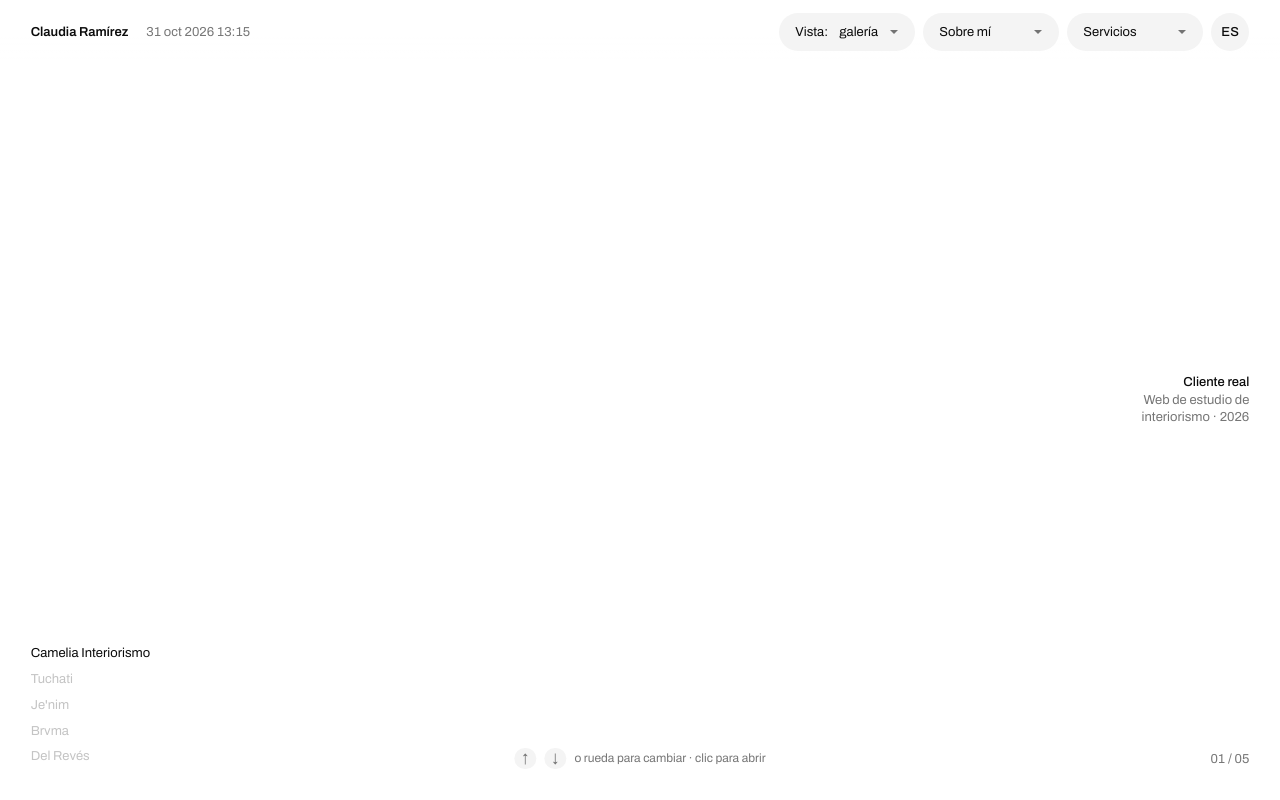
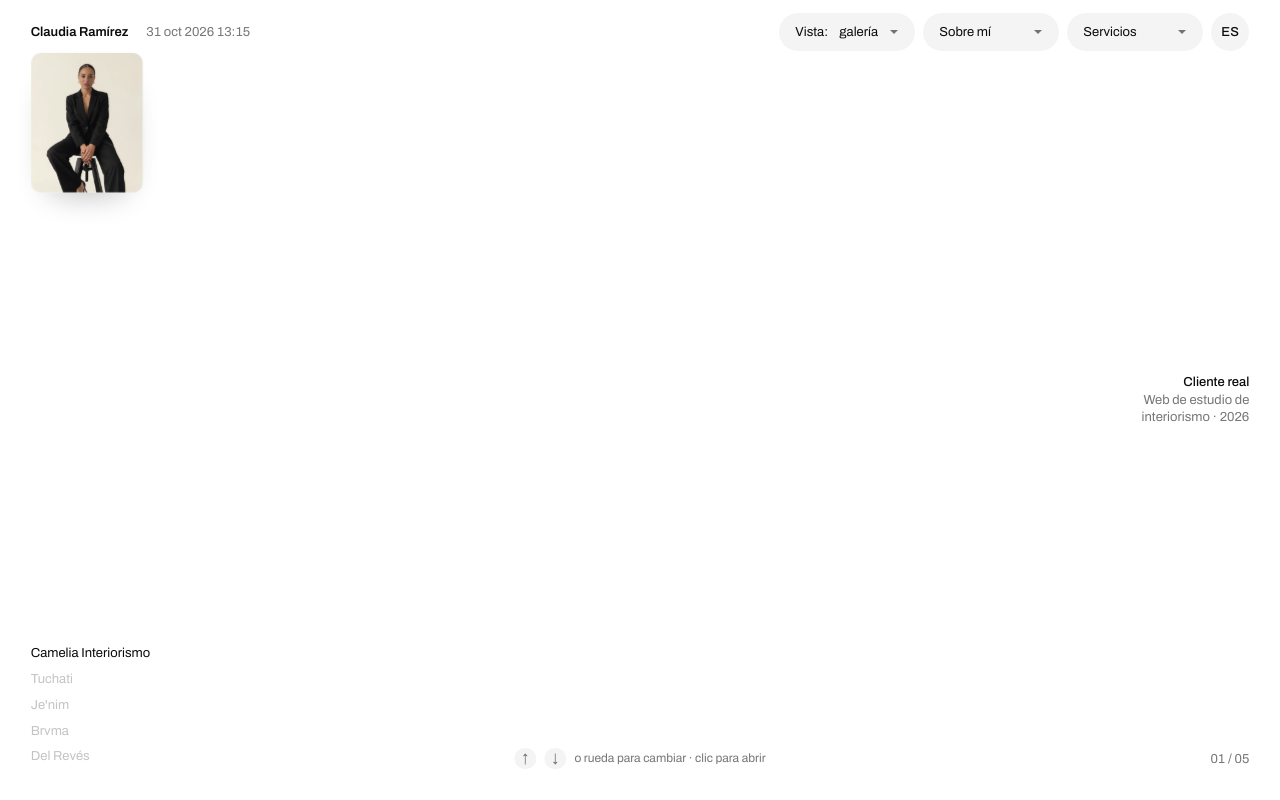
Before and after one commit to claudiarmdesign/Portfolio, a plain HTML site: page index.html in a window 1280 px wide. Drawn offline with Linux system fonts and the light colour scheme.

Commit message:
Foto que se asoma sola en móvil y cargador sin año
Co-Authored-By: Claude Sonnet 5.5 <noreply@anthropic.com>

```diff
--- a/comun.js
+++ b/comun.js
@@ -53,6 +53,15 @@
     el.className = "who-w";
     el.innerHTML = `<a class="who" href="${href}">${esc(marca)}</a><span class="who-foto" aria-hidden="true"><img src="${D.yo.foto}" alt=""></span>`;
     // en pantallas táctiles no hay «hover»: al pulsar el nombre sale la foto y, un instante después, se hace lo de siempre (volver al inicio / recargar)
+    // además, en táctil la foto se asoma sola una vez por visita (cuando ya no está el cargador) para que se vea sin tener que pulsar
+    if(matchMedia("(hover:none)").matches){
+      let visto = false; try{ visto = sessionStorage.getItem("port-foto") === "1"; }catch(e){}
+      if(!visto){
+        const espera = setInterval(() => { if(document.body.classList.contains("cargando")) return; clearInterval(espera);
+          try{ sessionStorage.setItem("port-foto", "1"); }catch(e){}
+          setTimeout(() => { el.classList.add("abre"); setTimeout(() => el.classList.remove("abre"), 3200); }, 700); }, 200);
+      }
+    }
     if(matchMedia("(hover:none)").matches) el.querySelector(".who").addEventListener("click", e => {
       if(e.metaKey || e.ctrlKey || e.shiftKey || el.classList.contains("abre")) return;
       e.preventDefault(); el.classList.add("abre"); setTimeout(() => { location.href = href; }, reduced ? 300 : 1100);
@@ -89,7 +98,7 @@
     const ps = D.proyectos, N = ps.length;
     const el = document.createElement("div");
     el.className = "carga"; el.setAttribute("role", "status"); el.setAttribute("aria-label", t("carga"));
-    el.innerHTML = `<div class="ctop" aria-hidden="true"><span>${esc(marca)}</span><span>Portfolio '26</span></div>
+    el.innerHTML = `<div class="ctop" aria-hidden="true"><span>${esc(marca)}</span><span>Portfolio</span></div>
       <div class="c1" aria-hidden="true"><div class="cn"><span id="cn" lang="es">Hola</span></div><div class="cfoto">${ps.map((p, i) => `<div class="cf" data-i="${i}">${mini(p)}</div>`).join("")}</div></div>
       <div class="cpie" aria-hidden="true"><b id="cp"></b></div>`;
     document.body.classList.add("cargando"); document.body.prepend(el);
--- a/index.html
+++ b/index.html
@@ -138,7 +138,7 @@ FINISH: unreviewed and undocumented is unfinished; this build ends with the fini
 </main>
 
 <script src="datos.js?v=1793446367"></script>
-<script src="comun.js?v=1793450592"></script>
+<script src="comun.js?v=1793452497"></script>
 <script>
 (function(){
   const D = DATOS, E = PORT.esc, $ = s => document.querySelector(s), N = D.proyectos.length;
```
Also changed, not shown: proyecto.html (+1 -1 lines).
